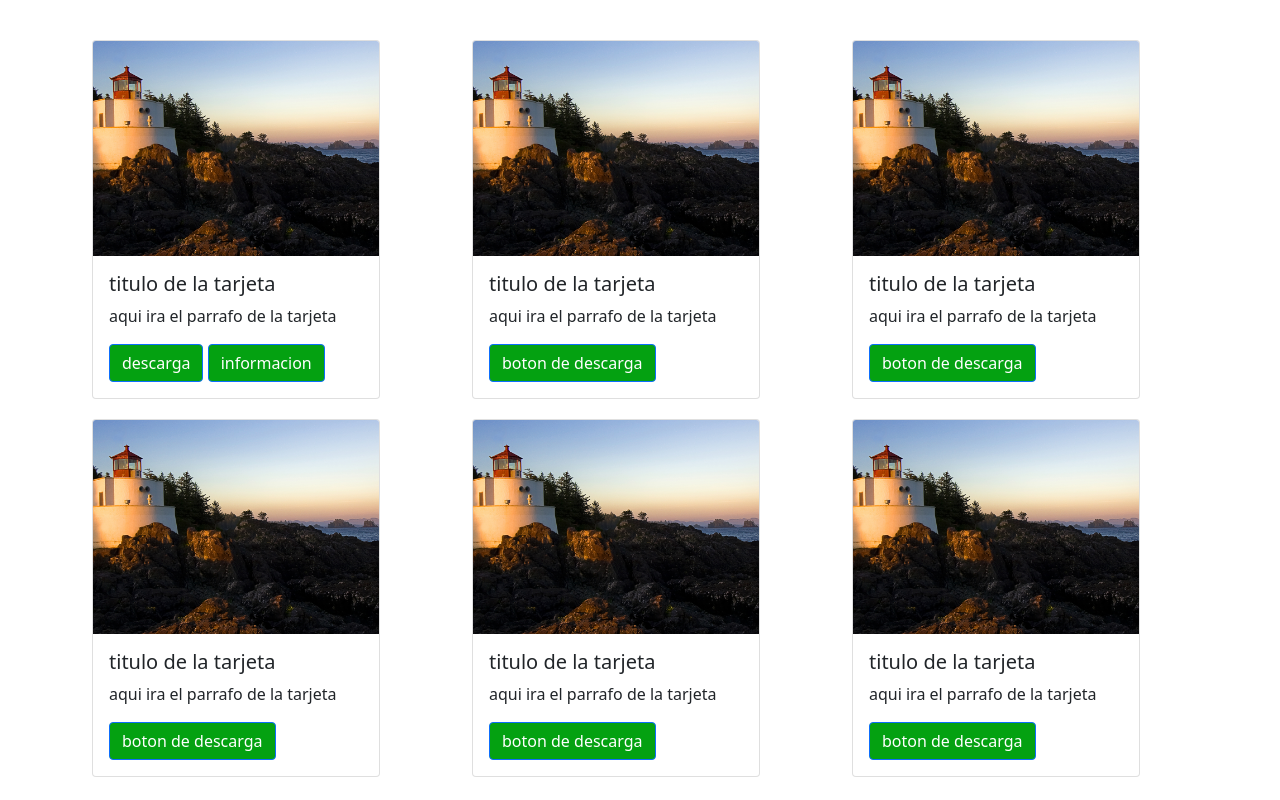
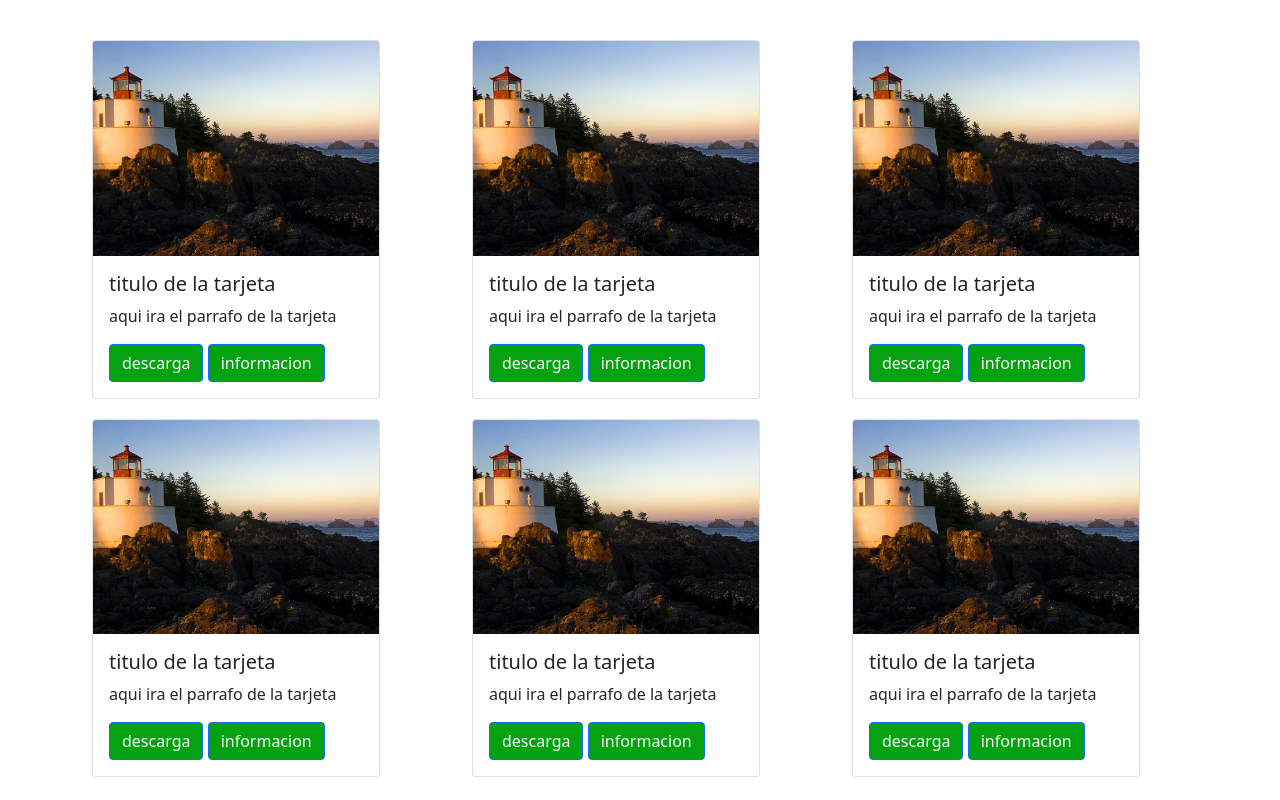
Before and after one commit to dantech99/ANMO-VID, a plain HTML site: page index.html in a window 1280 px wide. Drawn offline with Linux system fonts and the light colour scheme.

Commit message:
segundo cambio en las tarjetas

```diff
--- a/index.html
+++ b/index.html
@@ -36,7 +36,8 @@
             titulo de la tarjeta
           </h5>
           <p class="card-text">aqui ira el parrafo de la tarjeta</p>
-          <a href="#" class="btn btn-primary">boton de descarga</a>
+          <a href="#" class="btn btn-primary">descarga</a>
+          <a href="#" class="btn btn-primary">informacion</a>
         </div>
       </div></div>
       <div class="col-sm">  <div class="card" style="width: 18rem;">
@@ -46,7 +47,8 @@
             titulo de la tarjeta
           </h5>
           <p class="card-text">aqui ira el parrafo de la tarjeta</p>
-          <a href="#" class="btn btn-primary">boton de descarga</a>
+          <a href="#" class="btn btn-primary">descarga</a>
+            <a href="#" class="btn btn-primary">informacion</a>
         </div>
       </div></div>
       <div class="col-sm">  <div class="card" style="width: 18rem;">
@@ -56,7 +58,8 @@
             titulo de la tarjeta
           </h5>
           <p class="card-text">aqui ira el parrafo de la tarjeta</p>
-          <a href="#" class="btn btn-primary">boton de descarga</a>
+          <a href="#" class="btn btn-primary">descarga</a>
+            <a href="#" class="btn btn-primary">informacion</a>
         </div>
       </div></div>
       <div class="col-sm">  <div class="card" style="width: 18rem;">
@@ -66,7 +69,8 @@
             titulo de la tarjeta
           </h5>
           <p class="card-text">aqui ira el parrafo de la tarjeta</p>
-          <a href="#" class="btn btn-primary">boton de descarga</a>
+          <a href="#" class="btn btn-primary">descarga</a>
+            <a href="#" class="btn btn-primary">informacion</a>
         </div>
       </div></div>
       <div class="col-sm">  <div class="card" style="width: 18rem;">
@@ -76,7 +80,8 @@
             titulo de la tarjeta
           </h5>
           <p class="card-text">aqui ira el parrafo de la tarjeta</p>
-          <a href="#" class="btn btn-primary">boton de descarga</a>
+          <a href="#" class="btn btn-primary">descarga</a>
+            <a href="#" class="btn btn-primary">informacion</a>
         </div>
       </div></div>
 
```
Also changed, not shown: bootstrap.min.css.
